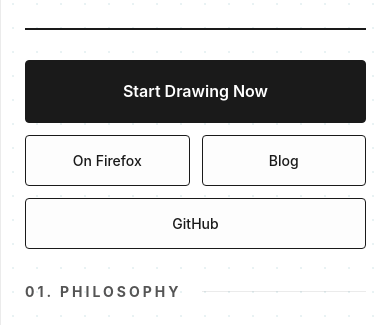
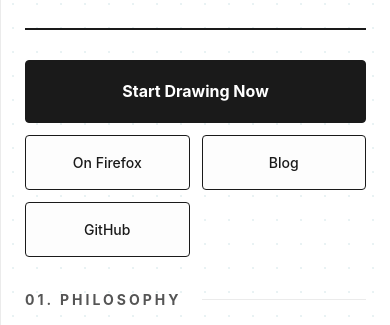
Before and after one commit to dango-canvas/dango-landing-page, a plain HTML site: page index.html in a window 390 px wide. Shown: the part 469-794 px from the top of the page. Drawn offline with nearby package versions, Linux system fonts and the light colour scheme.

Commit message:
style(assets): 改进页脚链接的响应式布局和视觉效果
- 将桌面端的 .links 布局从 flex 改为 grid，使用固定比例的四列布局
- 为链接添加文本溢出处理（ellipsis）和居中对齐，改善窄屏下的显示
- 在 1025px 到 1400px 之间新增媒体查询，将链接调整为 2x2 网格，主按钮和最后一个按钮占满宽度
- 优化移动端布局，使用 auto-fit 和 minmax 实现更灵活的响应式网格
- 统一并简化移动端链接样式，移除冗余属性

```diff
--- a/assets/style.css
+++ b/assets/style.css
@@ -175,8 +175,9 @@ footer {
 }
 
 .links {
-    display: flex;
-    gap: 20px;
+    display: grid;
+    grid-template-columns: 1.5fr 1fr 1fr 1fr; /* Fixed ratio for 4 items */
+    gap: 10px;
     margin-bottom: 40px;
 }
 
@@ -186,16 +187,41 @@ footer {
     text-decoration: none;
     color: var(--ink-color);
     border: 1px solid var(--ink-color);
-    padding: 8px 16px;
+    padding: 12px 4px; /* Reduced side padding */
     transition: all 0.2s;
     font-weight: 500;
+    display: flex;
+    align-items: center;
+    justify-content: center;
+    text-align: center;
+    min-width: 0; /* Important for grid items */
+    white-space: nowrap;
+    overflow: hidden;
+    text-overflow: ellipsis;
 }
 
 .links a.primary {
     background: var(--ink-color);
     color: white;
     font-weight: 600;
-    padding: 8px 24px;
+}
+
+/* For narrower desktop windows, allow 2x2 grid to prevent text overflow */
+@media (max-width: 1400px) and (min-width: 1025px) {
+    .manuscript {
+        padding: 60px 30px; /* Reduce side padding to gain more width */
+    }
+    .links {
+        grid-template-columns: 1fr 1fr;
+        gap: 8px;
+    }
+    .links a {
+        font-size: 12px;
+        padding: 10px 4px;
+    }
+    .links a.primary, .links a:last-child {
+        grid-column: span 2; /* Primary and last button take full width */
+    }
 }
 
 .links a:hover {
@@ -272,29 +298,24 @@ footer {
     }
     .links {
         display: grid;
-        grid-template-columns: 1fr 1fr;
+        grid-template-columns: repeat(auto-fit, minmax(140px, 1fr));
         gap: 12px;
         margin-bottom: 30px;
     }
     .links a {
-        display: flex;
-        align-items: center;
-        justify-content: center;
-        text-align: center;
-        padding: 12px 10px;
-        height: 100%;
+        padding: 14px 10px;
         font-size: 14px;
-        border-radius: 4px; /* Added slight radius for better look */
+        border-radius: 4px;
         background: #fdfdfd;
+        min-width: 0; /* Override desktop min-width */
+        flex: none; /* Override desktop flex */
     }
     .links a.primary {
-        grid-column: span 2;
+        grid-column: 1 / -1;
         padding: 16px 20px;
         font-size: 16px;
         background: var(--ink-color);
-    }
-    .links a:last-child:not(.primary) {
-        grid-column: span 2; /* Make the last button full width if it's the 4th one */
+        font-weight: 700;
     }
     .stamp {
         top: 20px;
```
